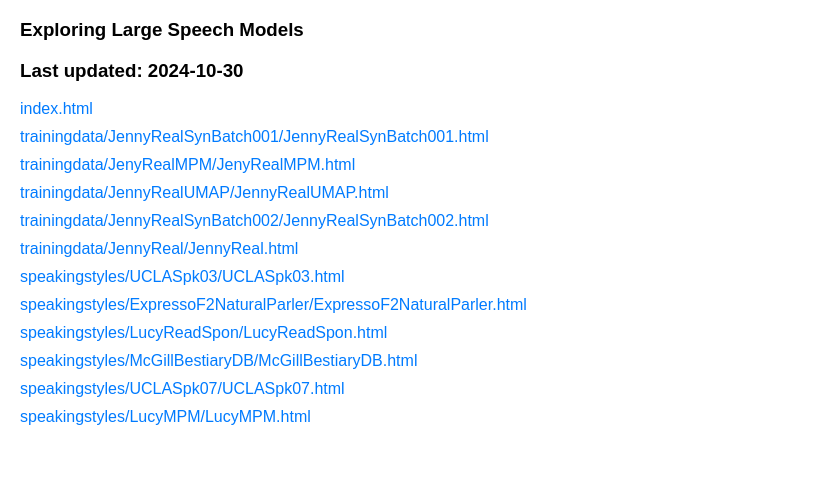
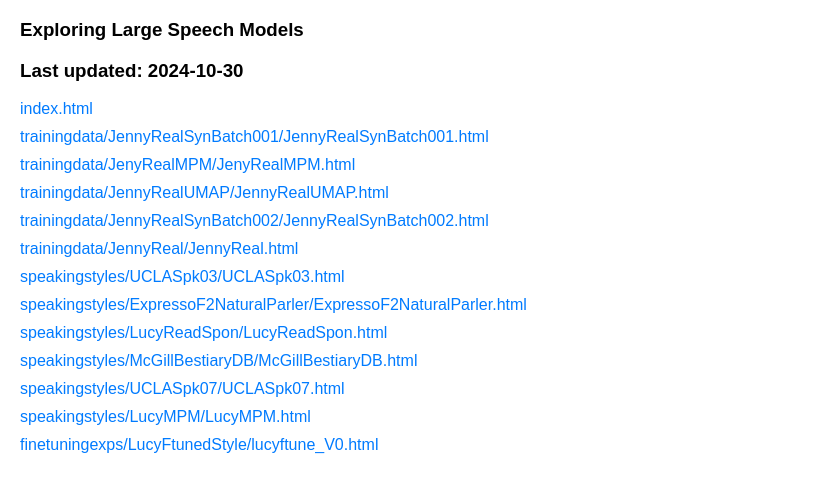
Before and after one commit to aadigwe/LSM_vizprosody, a plain HTML site: page index.html in a window 1280 px wide. Shown: the part 61-554 px from the top of the page, without its empty margins (0-818 px from the left). Drawn offline with Linux system fonts and the light colour scheme.

Commit message:
indexed ftuned lucy

```diff
--- a/index.html
+++ b/index.html
@@ -44,6 +44,7 @@ a {
 <li><a href="speakingstyles/McGillBestiaryDB/McGillBestiaryDB.html">speakingstyles/McGillBestiaryDB/McGillBestiaryDB.html</a></li>
 <li><a href="speakingstyles/UCLASpk07/UCLASpk07.html">speakingstyles/UCLASpk07/UCLASpk07.html</a></li>
 <li><a href="speakingstyles/LucyMPM/LucyMPM.html">speakingstyles/LucyMPM/LucyMPM.html</a></li>
+<li><a href="finetuningexps/LucyFtunedStyle/lucyftune_V0.html">finetuningexps/LucyFtunedStyle/lucyftune_V0.html</a></li>
 </ul>
 </body>
 </html>
```
